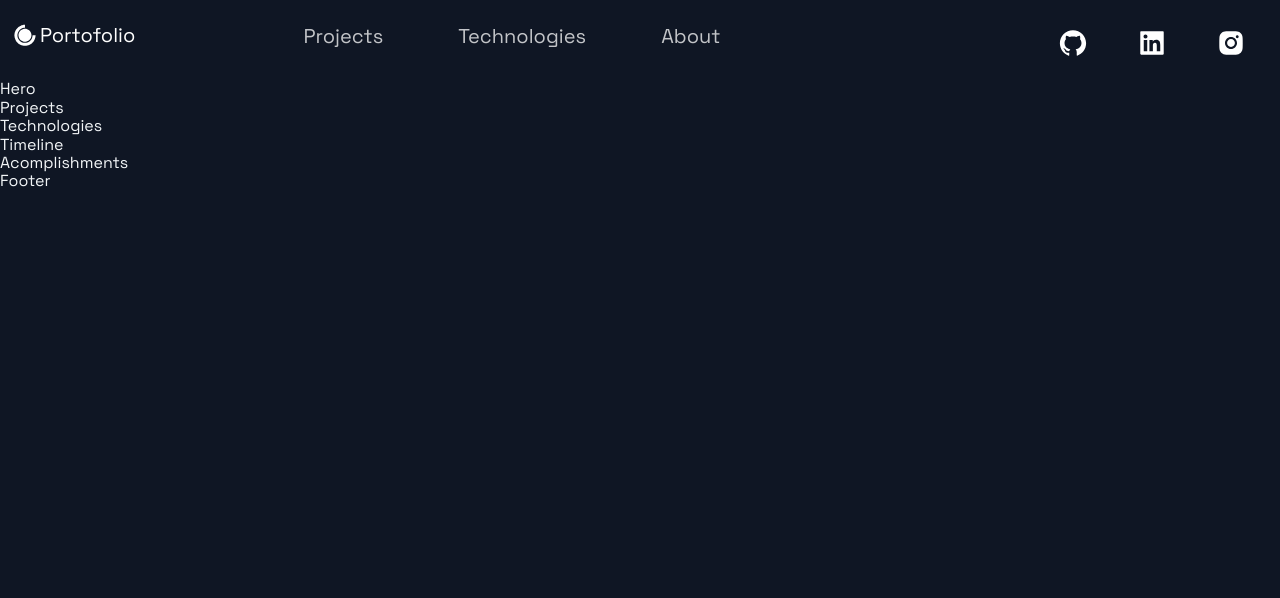
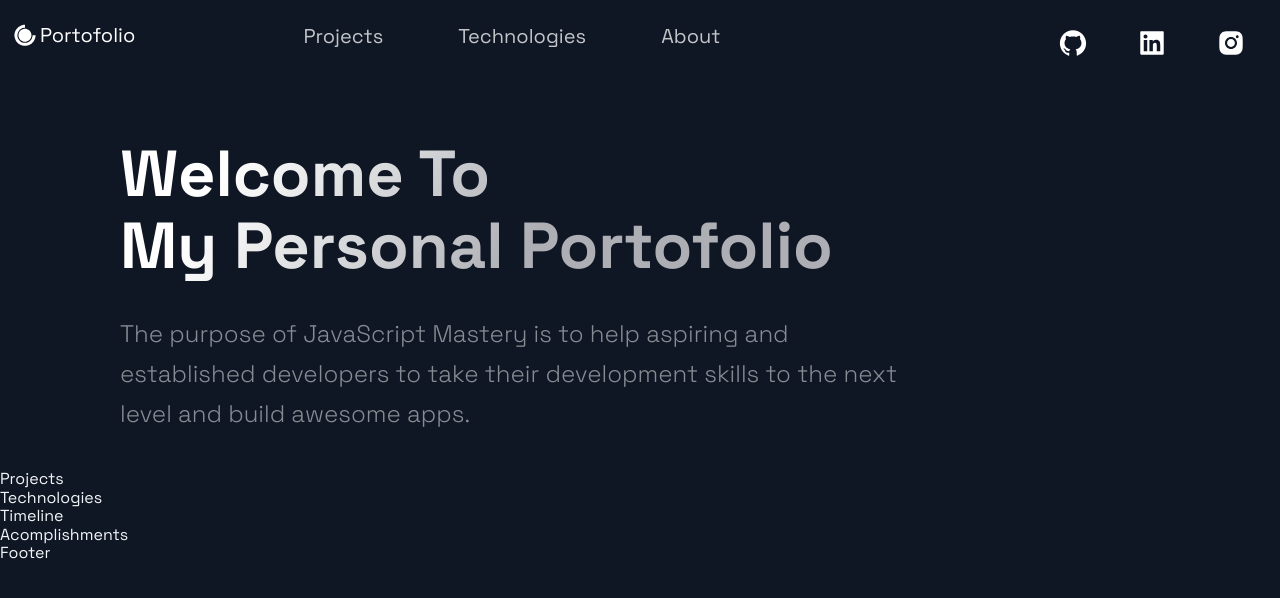
Before and after one commit to alinukerotester/portofolio-alinukes-website, a Next.js app: page / in a window 1280 px wide. Shown: the top 598 px of the page. Built offline with nearby package versions, Linux system fonts and the light colour scheme.

Commit message:
more data

```diff
--- a/src/components/Hero/Hero.js
+++ b/src/components/Hero/Hero.js
@@ -1,13 +1,27 @@
 import React from 'react';
 
-import { Section, SectionText, SectionTitle } from '../../styles/GlobalComponents';
+import {
+  Section,
+  SectionText,
+  SectionTitle,
+} from '../../styles/GlobalComponents';
 import Button from '../../styles/GlobalComponents/Button';
 import { LeftSection } from './HeroStyles';
 
 const Hero = (props) => (
-  <div>
-    Hero
-  </div>
+  <Section row nopadding>
+    <LeftSection>
+      <SectionTitle main center>
+        Welcome To <br />
+        My Personal Portofolio
+      </SectionTitle>
+      <SectionText>
+        The purpose of JavaScript Mastery is to help aspiring and established
+        developers to take their development skills to the next level and build
+        awesome apps.
+      </SectionText>
+    </LeftSection>
+  </Section>
 );
 
 export default Hero;
```
